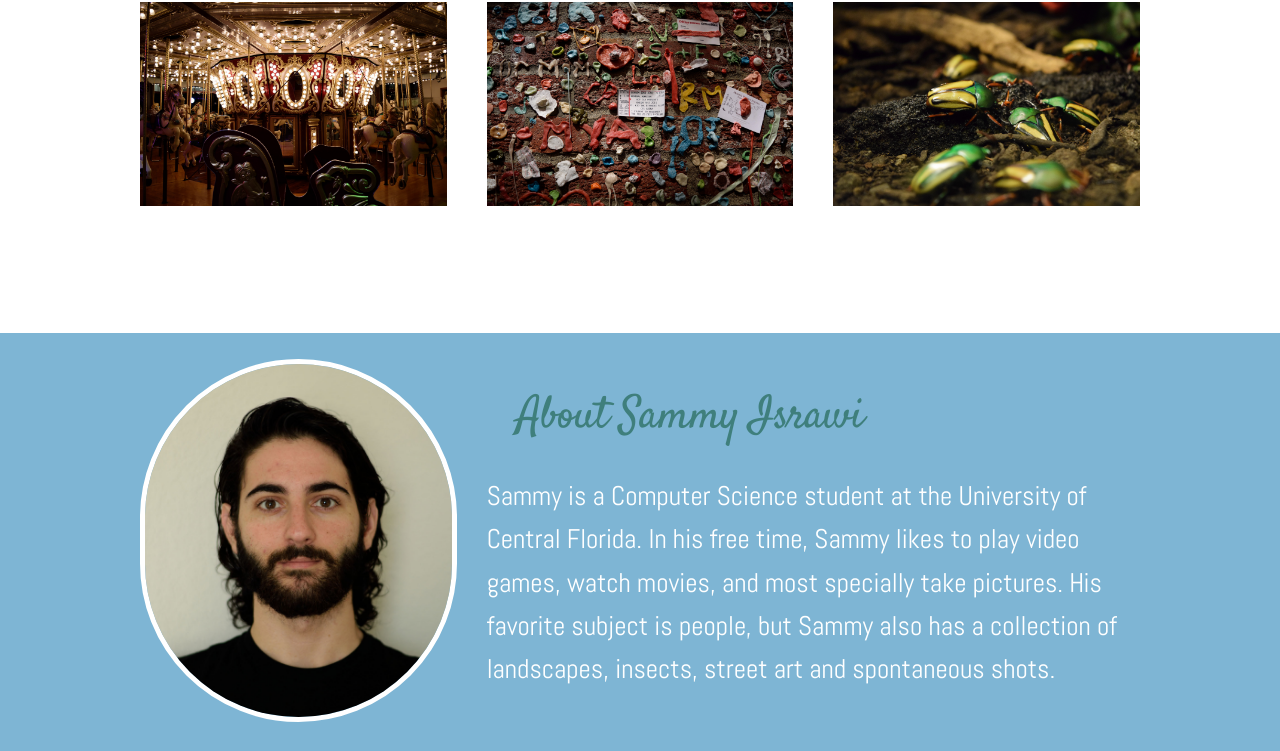
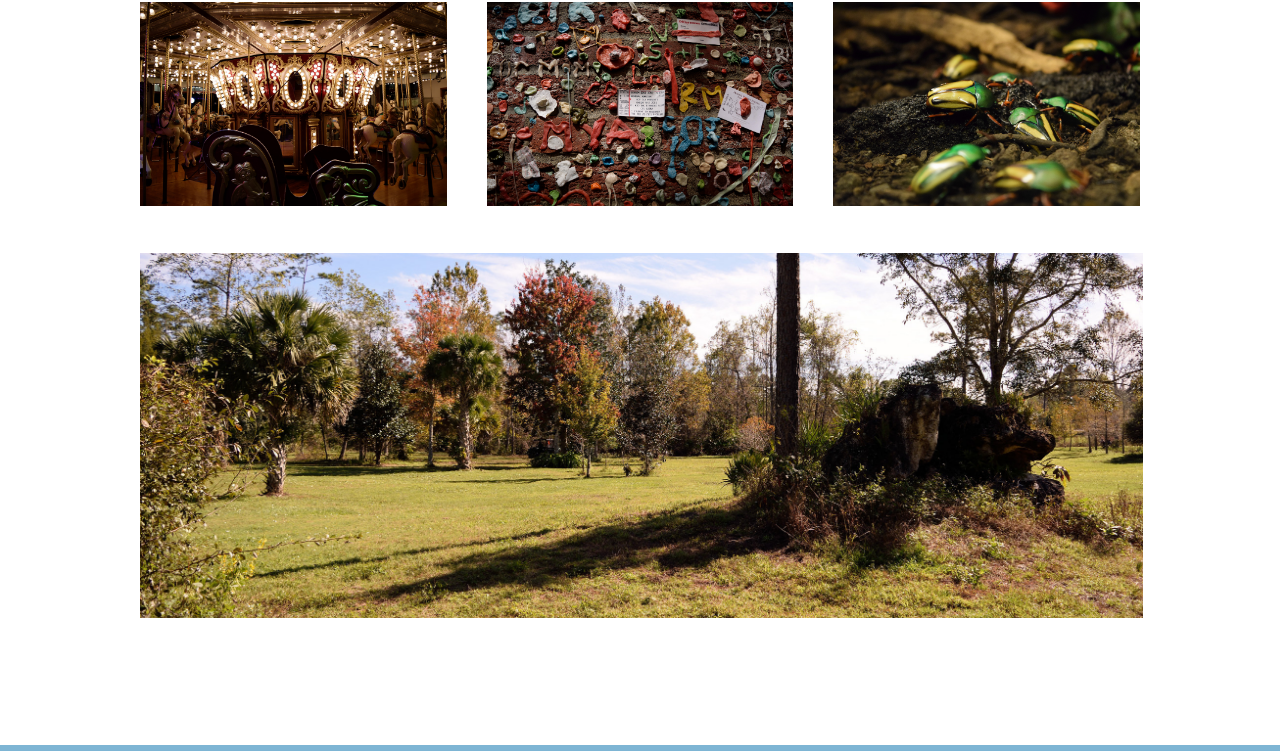
Before and after one commit to SammyIsra/SammyPhotography, a plain HTML site: page index.html in a window 1280 px wide. Shown: the part 757-1508 px from the top of the page. Drawn offline with nearby package versions, Linux system fonts and the light colour scheme.

Commit message:
added landscape

```diff
--- a/css/style.css
+++ b/css/style.css
@@ -78,6 +78,10 @@ img {
   max-width: 100%;
 }
 
+img.landscape {
+  max-width: 2150%;
+}
+
 img.avatar {
   border-radius: 400px;
   border: 5px solid white;
--- a/index.html
+++ b/index.html
@@ -70,7 +70,7 @@
       </div>
     </div>
 
-    <div class="row" style="margin-bottom: 10%;">
+    <div class="row">
       <div class="four columns portfolio">
         <a class="image-link" href="images/image7.jpg"><img src="images/image7.jpg"/></a>
       </div>
@@ -79,6 +79,12 @@
       </div>
       <div class="four columns portfolio">
         <a class="image-link" href="images/image9.jpg"><img src="images/image9.jpg"/></a>
+      </div>
+    </div>
+
+    <div class="row" style="margin-bottom: 10%;">
+      <div class="one columns portfolio">
+        <a class="image-link" href="images/image10.jpg"><img class="landscape" src="images/image10.jpg"/></a>
       </div>
     </div>
   </div><!-- Container -->
```
Also changed, not shown: images/image10.jpg (added).
